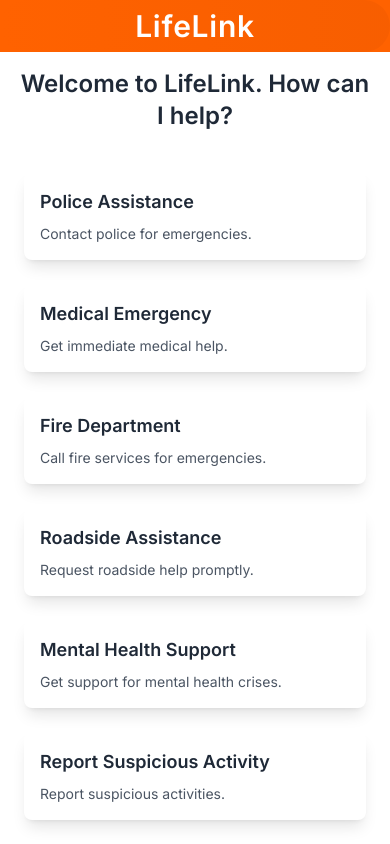
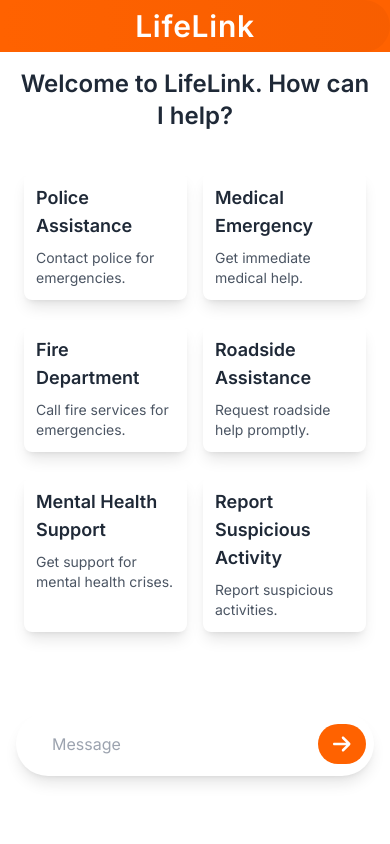
Before and after one commit to MissBellum/LifeLink, a React (Create React App) app in the folder lifelink-ui/: page / in a window 390 px wide. Built offline with nearby package versions, Linux system fonts and the light colour scheme.

Commit message:
Resized Options display to fit two items

```diff
--- a/lifelink-ui/src/components/Options.jsx
+++ b/lifelink-ui/src/components/Options.jsx
@@ -5,14 +5,14 @@
     <div
       id={option.id}
       key={option.id}
-      className="options__item bg-white rounded-lg shadow-lg p-4 transform hover:scale-105 transition-transform duration-300 ease-out hover:shadow-2xl mb-2">
+      className="options__item bg-white rounded-lg shadow-lg p-3 transform hover:scale-105 transition-transform duration-300 ease-out hover:shadow-2xl mb-2">
       <h4 className="text-lg font-semibold text-gray-800 mb-2">{option.name}</h4>
       <p className="options__text font-sans text-gray-600 text-sm">{option.description}</p>
     </div>
   ));
 
   return (
-    <div className="options__div grid grid-cols-1 sm:grid-cols-2 md:grid-cols-3 gap-4 p-2">
+    <div className="options__div grid grid-cols-2 sm:grid-cols-2 md:grid-cols-3 gap-4 p-2">
       { helpList }
     </div>
   );
```
